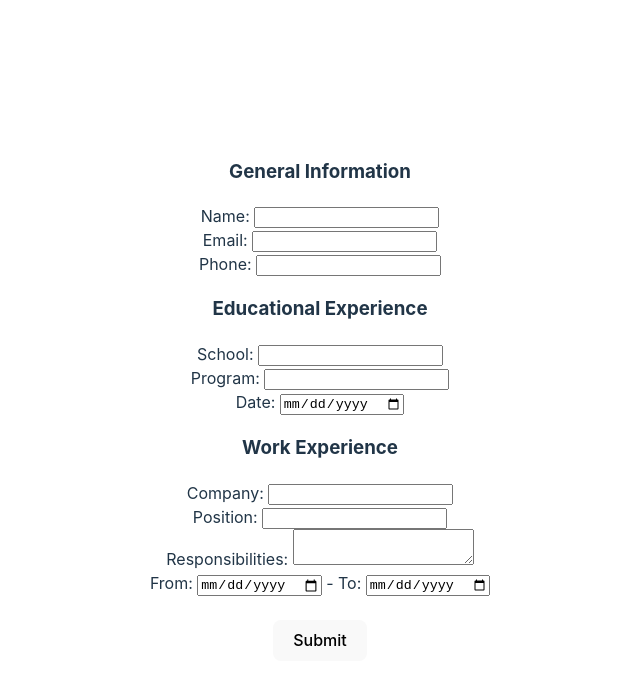
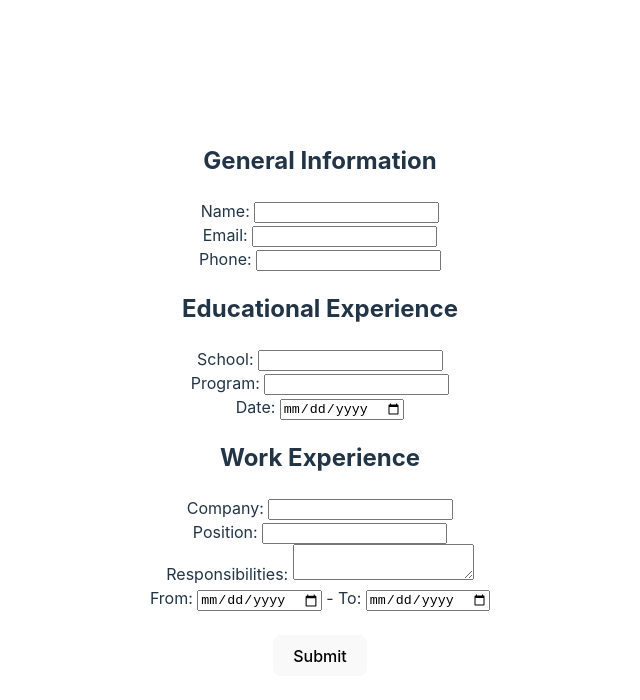
Before and after one commit to amanst1/cv, a React (Vite) app: page / in a window 1280 px wide. Shown: the top 700 px of the page, without its empty margins (320-960 px from the left). Built offline with nearby package versions, Linux system fonts and the light colour scheme.

Commit message:
change headers to bigger size

```diff
--- a/src/components/Education.jsx
+++ b/src/components/Education.jsx
@@ -8,7 +8,7 @@ export default function Education({ isSubmitted }) {
 
     return(
         <div>
-            <h3>Educational Experience</h3>
+            <h2>Educational Experience</h2>
             { !isSubmitted ?
             (<form >
                <label htmlFor="school">School: </label>
--- a/src/components/Experience.jsx
+++ b/src/components/Experience.jsx
@@ -10,7 +10,7 @@ export default function Experience({ isSubmitted }) {
 
     return(
         <div>
-            <h3>Work Experience</h3>
+            <h2>Work Experience</h2>
             { !isSubmitted ?
             (<form>
                <label htmlFor="company">Company: </label>
--- a/src/components/GeneralInfo.jsx
+++ b/src/components/GeneralInfo.jsx
@@ -8,7 +8,7 @@ export default function GeneralInfo({isSubmitted}) {
 
     return(
         <div>
-            <h3>General Information</h3>
+            <h2>General Information</h2>
             {!isSubmitted ?
             (<form >
                <label htmlFor="name">Name: </label>
```
